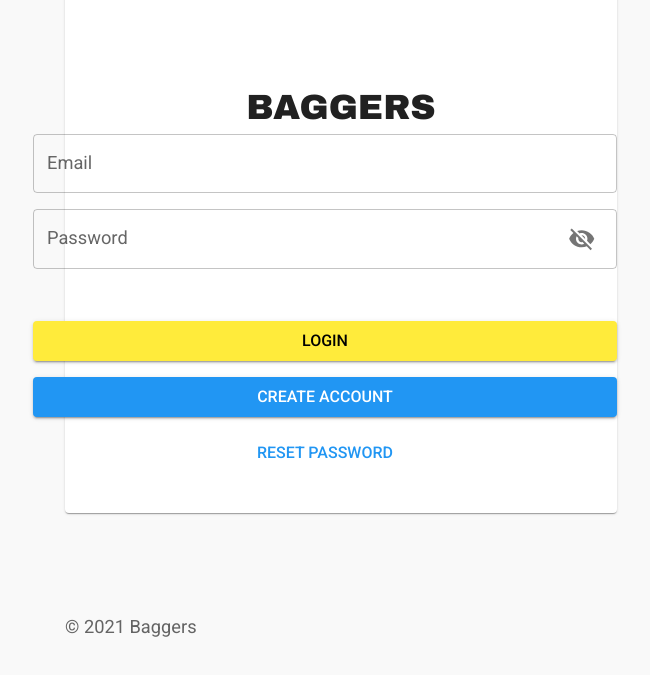
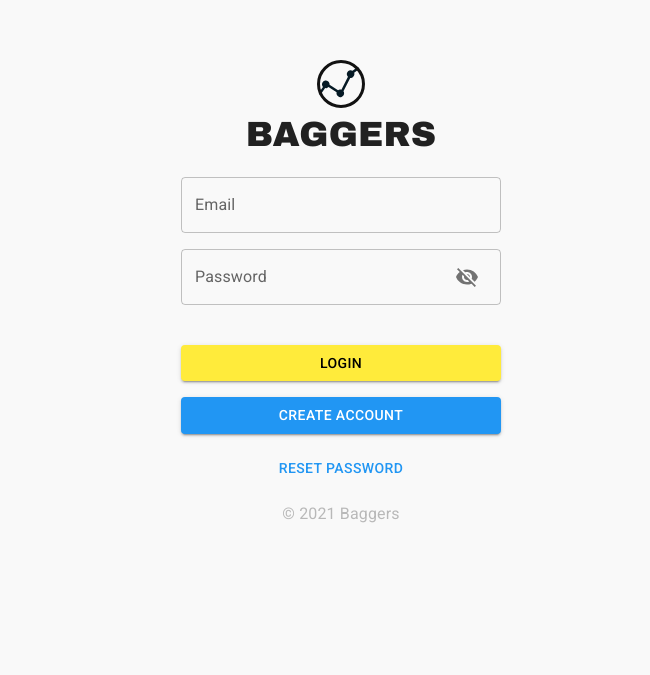
Before and after one commit to baggers-org/baggers, a Next.js app in the folder packages/ui/: page /login in a window 1280 px wide. Shown: the part 107-782 px from the top of the page, without its empty margins (299-949 px from the left). Built offline with nearby package versions, Linux system fonts and the light colour scheme; what aws-amplify would draw is missing.

Commit message:
feat: rebrand login page
* New designs for login page implemented

```diff
--- a/packages/ui/package.json
+++ b/packages/ui/package.json
@@ -20,6 +20,7 @@
     "start": "next start",
     "pretest": "rm -rf .nyc_output",
     "test": "npx cypress run-ct",
+    "ct-dev": "rm -rf .next && npx cypress open-ct",
     "posttest": "npx nyc report --check-coverage",
     "type-check": "tsc",
     "lint": "../../node_modules/.bin/eslint --ignore-path .gitignore \"src/**/*.+(ts|js|tsx)\"",
--- a/packages/ui/src/components/LoginForm/LoginForm.tsx
+++ b/packages/ui/src/components/LoginForm/LoginForm.tsx
@@ -22,24 +22,17 @@ export type LoginError = {
 export const LoginForm: React.FC<Props> = () => {
   const [email, setEmail] = useState(``);
   const [password, setPassword] = useState(``);
-  const { push, prefetch } = useRouter();
-
   const [loggingIn, setLoggingIn] = useState(false);
   const [loginError, setLoginError] = useState<LoginError | null>(null);
-
   const [forceChangePasswordForUser, setForceChangePasswordForuser] = useState(
     null,
   );
+  const [showConfirmEmail, setShowConfirmEmail] = useState(false);
+  const [newPassword, setNewPassword] = useState<string | undefined>();
+  const [confirmPassword, setConfirmPassword] = useState<string | undefined>();
 
-  const [showConfirmEmail, setShowConfirmEmail] = useState(false);
-
+  const { push } = useRouter();
   const { sendNotification } = useNotifications();
-
-  useEffect(() => {
-    prefetch(`/signup`);
-    prefetch(`/reset_password`);
-    prefetch(`/portfolios`);
-  }, []);
 
   useEffect(() => {
     if (loginError?.message) {
@@ -82,9 +75,6 @@ export const LoginForm: React.FC<Props> = () => {
     }
   };
 
-  const [newPassword, setNewPassword] = useState<string | undefined>();
-  const [confirmPassword, setConfirmPassword] = useState<string | undefined>();
-
   const changePassword = async () => {
     if (!newPassword) return;
     if (newPassword !== confirmPassword) {
@@ -121,7 +111,7 @@ export const LoginForm: React.FC<Props> = () => {
       <LoginFormWrapper>
         <Grid container justifyContent="center" spacing={2}>
           <Grid item xs={12}>
-            <Box padding="20px" textAlign="center">
+            <Box padding={3} textAlign="center">
               <Typography variant="subtitle1">
                 <strong>
                   You must change your password before you can log in
@@ -133,13 +123,6 @@ export const LoginForm: React.FC<Props> = () => {
             <ChangePasswordForm
               onChangeNewPassword={setNewPassword}
               onChangeConfirmPassword={setConfirmPassword}
-            />
-          </Grid>
-          <Grid item xs={12}>
-            <BaggersTextField
-              label="Confirm Password"
-              secret
-              onChange={(e) => setConfirmPassword(e.target.value)}
             />
           </Grid>
           <Grid item xs={12}>
@@ -186,7 +169,7 @@ export const LoginForm: React.FC<Props> = () => {
             }}
           />
         </Grid>
-        <Grid container item spacing={2} style={{ marginTop: `20px` }}>
+        <Grid container item spacing={2} mt={1}>
           <Grid item xs={12}>
             <BaggersButton
               loading={loggingIn}
--- a/packages/ui/src/components/util/LoginFormWrapper/LoginFormWrapper.tsx
+++ b/packages/ui/src/components/util/LoginFormWrapper/LoginFormWrapper.tsx
@@ -1,34 +1,34 @@
-import { Box, Grid } from '@mui/material';
+import { Box, Grid, Fade, Typography } from '@mui/material';
 import React from 'react';
 import Logo from '../../../../public/Logo/Mono.svg';
-import { CentredPaper } from '../CentredPaper';
 
 export const LoginFormWrapper: React.FC = ({ children }) => {
   return (
-    <CentredPaper>
+    <Fade in>
+      <Box display="flex" height="100vh">
         <Grid
           container
           direction="column"
           alignItems="center"
-        style={{
-          paddingTop: `40px`,
-          paddingBottom: `40px`,
-        }}
+          margin="auto"
+          width="320px"
         >
-        <Grid item container xs={12} md={8} spacing={4}>
-          <Grid container item>
           <Grid xs={12} item justifyContent="center" container>
             <Logo />
           </Grid>
-            <Grid item xs={12} container justifyContent="center">
+          <Grid item xs={12} container justifyContent="center" mb={2}>
             <Box fontFamily="Archivo Black" fontSize="35px">
               BAGGERS
             </Box>
           </Grid>
+          <Box mb={2}>
+            <form>{children}</form>
+          </Box>
+          <Typography variant="body1" color="lowEmphasis" textAlign="center">
+            &copy; 2021 Baggers
+          </Typography>
         </Grid>
-          <form>{children}</form>
-        </Grid>
-      </Grid>
-    </CentredPaper>
+      </Box>
+    </Fade>
   );
 };
--- a/packages/ui/src/styles/theme.ts
+++ b/packages/ui/src/styles/theme.ts
@@ -29,14 +29,25 @@ const theme = createTheme({
     success: {
       main: `#35C32D`,
     },
-
     error: {
       main: `#d32f2f`,
     },
-  },
-  typography: {
-    fontSize: 16,
-    fontFamily: `Roboto`,
+    lowEmphasis: `rgba(0,0,0,0.26)`,
+    mediumEmphasis: `rgba(0,0,0,0.6)`,
+    highEmphasis: `rgba(0,0,0,0.87)`,
   },
 });
+declare module '@mui/material/styles' {
+  interface Palette {
+    lowEmphasis: React.CSSProperties['color'];
+    mediumEmphasis: React.CSSProperties['color'];
+    highEmphasis: React.CSSProperties['color'];
+  }
+  interface PaletteOptions {
+    lowEmphasis: React.CSSProperties['color'];
+    mediumEmphasis: React.CSSProperties['color'];
+    highEmphasis: React.CSSProperties['color'];
+  }
+}
+
 export default theme;
--- a/packages/ui/src/views/LoginPage/LoginPage.tsx
+++ b/packages/ui/src/views/LoginPage/LoginPage.tsx
@@ -1,4 +1,4 @@
-import { Container, Typography } from '@mui/material';
+import { Container } from '@mui/material';
 
 import LoginForm from '@/components/LoginForm/LoginForm';
 import { usePrefetch } from '@/hooks';
@@ -7,11 +7,13 @@ import { BaggersPageComponent } from '../types';
 type Props = {};
 
 export const LoginPage: BaggersPageComponent<Props> = () => {
+  usePrefetch(`/signup`);
+  usePrefetch(`/reset_password`);
   usePrefetch(`/portfolios`);
+
   return (
     <Container maxWidth="sm">
       <LoginForm />
-      <Typography color="textSecondary">&copy; 2021 Baggers</Typography>
     </Container>
   );
 };
--- a/packages/ui/tsconfig.json
+++ b/packages/ui/tsconfig.json
@@ -7,5 +7,5 @@
     }
   },
   "exclude": ["node_modules"],
-  "include": ["next-env.d.ts", "svg.d.ts", "**/*.ts", "**/*.tsx", "**/*.resolvers.ts", "./cypress/support/index.d.ts"]
+  "include": ["next-env.d.ts", "svg.d.ts", "**/*.ts", "**/*.tsx", "**/*.resolvers.ts", "./cypress/support/index.d.ts", "./src/styles/theme.d.ts"]
 }
```
Also changed, not shown: packages/ui/public/Logo/Mono.svg. Lines whose indentation alone changed are shown as unchanged.
